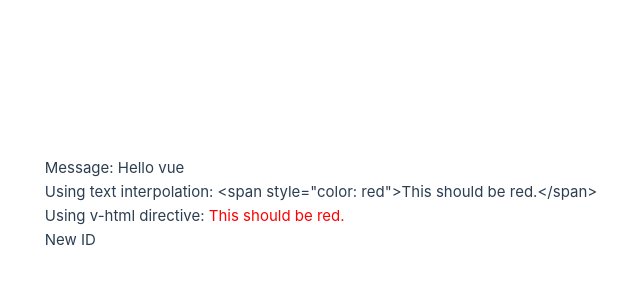
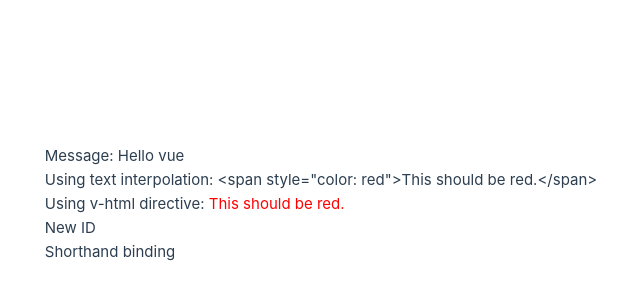
Before and after one commit to jabdi13/vue-3-learn, a Vue app: page / in a window 1280 px wide. Shown: the part 196-496 px from the top of the page, without its empty margins (319-959 px from the left). Built offline with nearby package versions, Linux system fonts and the light colour scheme.

Commit message:
Shorthand binding

```diff
--- a/src/components/essentials/TemplateSyntax.vue
+++ b/src/components/essentials/TemplateSyntax.vue
@@ -14,4 +14,6 @@
 
   <!-- Attribute Bindings -->
   <div v-bind:id="id">New ID</div>
+  <!-- Shorthand binding -->
+  <div :id="'idInterpolated'">Shorthand binding</div>
 </template>
```
